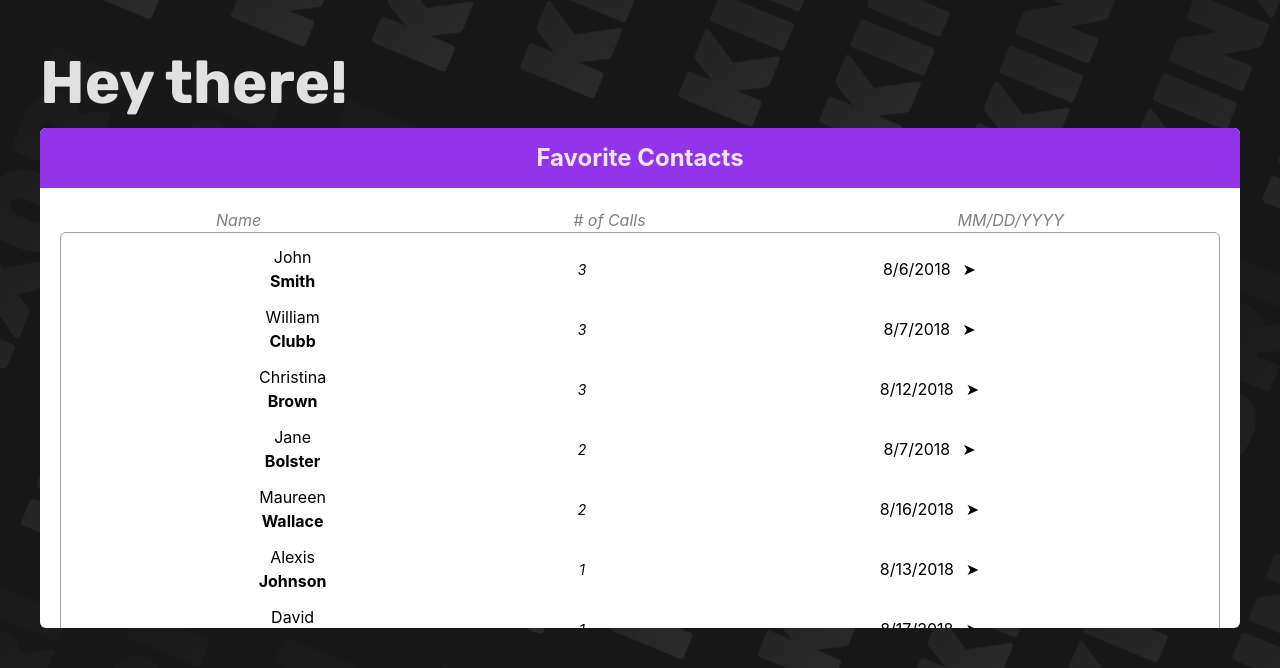
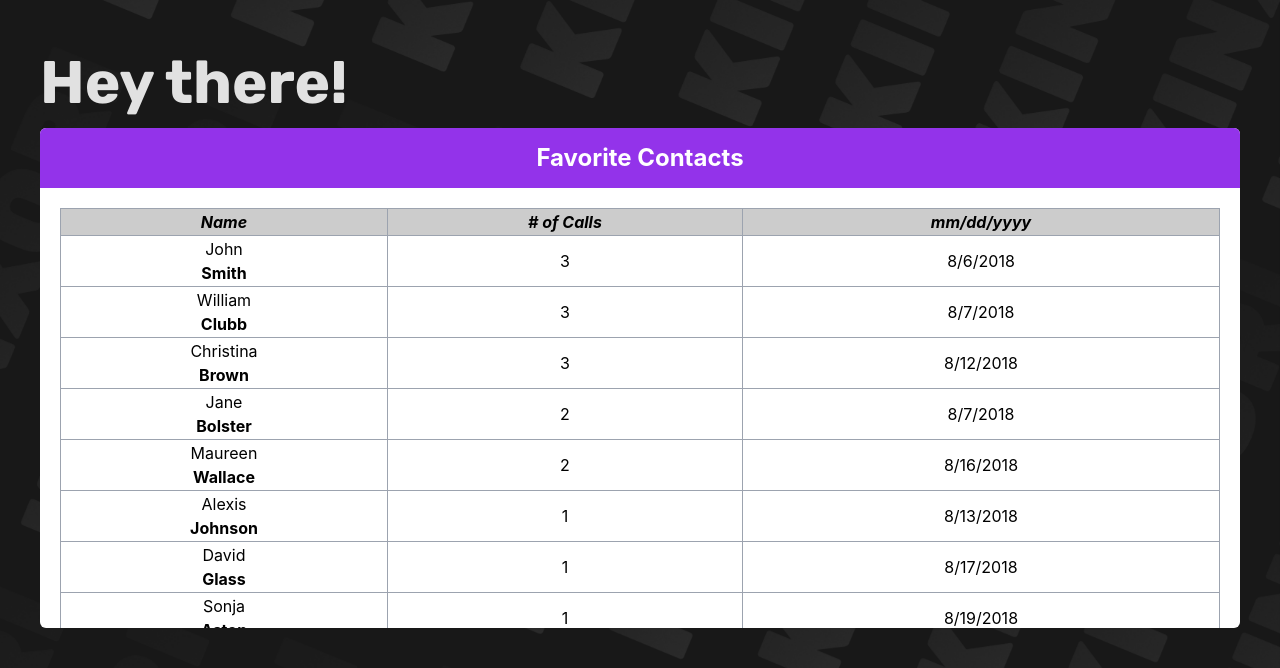
Before and after one commit to kinxori/technical-test-2, a React (Vite) app: page / in a window 1280 px wide. Shown: the part 258-926 px from the top of the page. Built offline with nearby package versions, Linux system fonts and the light colour scheme.

Commit message:
adding table instead of divs for better structure

```diff
--- a/src/components/UserFilter.jsx
+++ b/src/components/UserFilter.jsx
@@ -33,40 +33,38 @@ export default function UserFilterComponent() {
   return (
     <article className="w-[auto] h-[500px] rounded-md flex flex-col justify-start border-white overflow-hidden bg-white  ">
       <div className="bg-purple-600  py-3 flex justify-center items-center  ">
-        <h1 className="text-[24px] font-bold ">Favorite Contacts</h1>
+        <h1 className="text-[24px] text-white font-bold ">Favorite Contacts</h1>
       </div>
-      <div className="border-box p-5 overflow-auto">
-        <div className="flex items-center justify-around bg-white text-black/50  ">
+      <div className="border-box p-5 overflow-auto grid grid-flow-row">
+        <table className="w-full border-gray-400 border-[1px] text-black ">
+          <tr className="text-center bg-black/20">
+            <th className=" border-gray-400 border-[1px]">
               <i>Name</i>
+            </th>
+            <th className=" border-gray-400 border-[1px]">
               <i># of Calls</i>
-          <i>MM/DD/YYYY</i>
-        </div>
-        <div className="rounded-md w-full border-gray-400 border-[1px]  ">
+            </th>
+            <th className=" border-gray-400 border-[1px] ">
+              <i>mm/dd/yyyy</i>
+            </th>
+          </tr>
           {filteredData.map((item) => (
-            <div
-              key={item.phoneNumber + item.called}
-              className="flex my-3 items-center justify-between bg-white text-black  "
-            >
-              <div className="flex flex-col justify-center items-center w-[40%] ">
+            <tr key={item.phoneNumber + item.called} className="text-center">
+              <td className="border-gray-400 border-[1px]">
                 <h3>{item.firstName}</h3>
-                <h3 className="font-bold ">{item.lastName}</h3>
-              </div>
-              <div className="flex justify-center text-[14px] w-[10%] ">
-                <i>{item.numberOfCalls}</i>
-              </div>
-              <div className="flex gap-3 justify-center  w-[50%] ">
-                <h3>
+                <h3 className="font-bold">{item.lastName}</h3>
+              </td>
+              <td className="border-gray-400 border-[1px] ">{item.numberOfCalls}</td>
+              <td className="border-gray-400 border-[1px]">
                 {new Date(item.called * 1000).toLocaleDateString("en-US", {
                   year: "numeric",
                   month: "numeric",
                   day: "numeric",
                 })}
-                </h3>
-                <span>&#10148;</span>
-              </div>
-            </div>
+              </td>
+            </tr>
           ))}
-        </div>
+        </table>
       </div>
     </article>
   );
```
Lines whose indentation alone changed are shown as unchanged.
